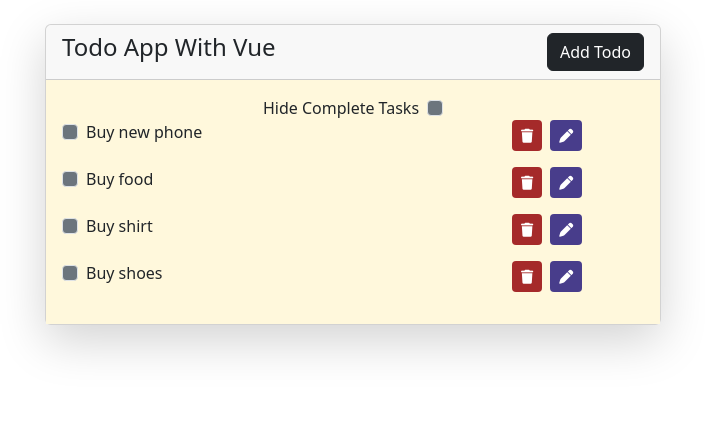
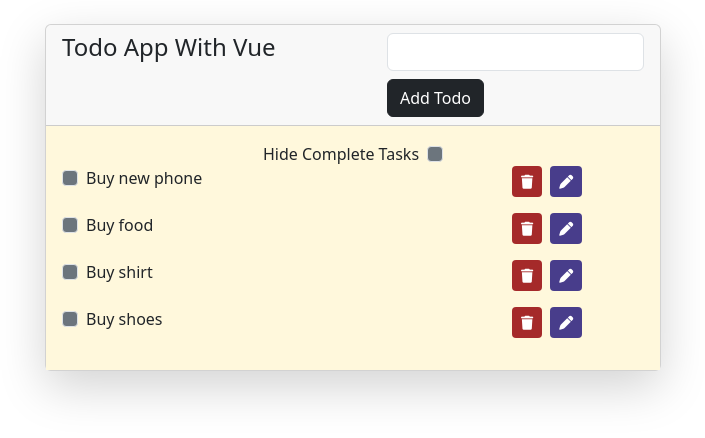
Before and after one commit to paingsoekhant-coding/vue-todo-list, a Vue app: page / in a window 1280 px wide. Shown: the top 438 px of the page, without its empty margins (287-992 px from the left). Built offline with nearby package versions, Linux system fonts and the light colour scheme.

Commit message:
[Complete] Add new data method

```diff
--- a/index.html
+++ b/index.html
@@ -6,12 +6,14 @@
     <link rel="icon" href="/favicon.ico">
     <meta name="viewport" content="width=device-width, initial-scale=1.0">
     <title>Todo List</title>
-    <link rel="stylesheet" href="https://cdnjs.cloudflare.com/ajax/libs/font-awesome/6.6.0/css/all.min.css" integrity="sha512-Kc323vGBEqzTmouAECnVceyQqyqdsSiqLQISBL29aUW4U/M7pSPA/gEUZQqv1cwx4OnYxTxve5UMg5GT6L4JJg==" crossorigin="anonymous" referrerpolicy="no-referrer"
-    />
+    <link rel="stylesheet" href="https://cdnjs.cloudflare.com/ajax/libs/font-awesome/6.6.0/css/all.min.css"
+        integrity="sha512-Kc323vGBEqzTmouAECnVceyQqyqdsSiqLQISBL29aUW4U/M7pSPA/gEUZQqv1cwx4OnYxTxve5UMg5GT6L4JJg=="
+        crossorigin="anonymous" referrerpolicy="no-referrer" />
 </head>
 
 <body>
     <div id="app"></div>
+    <script src="https://cdn.jsdelivr.net/npm/sweetalert2@11"></script>
     <script type="module" src="/src/main.js"></script>
 </body>
 
--- a/package.json
+++ b/package.json
@@ -10,10 +10,12 @@
   },
   "dependencies": {
     "bootstrap": "^5.3.3",
-    "vue": "^3.4.29"
+    "vue": "^3.4.29",
+    "vue-router": "^4.4.3"
   },
   "devDependencies": {
     "@vitejs/plugin-vue": "^5.0.5",
+    "@vue/cli-plugin-router": "~5.0.0",
     "vite": "^5.3.1"
   }
 }
--- a/src/components/HomePage.vue
+++ b/src/components/HomePage.vue
@@ -3,7 +3,21 @@
     <div class="card shadow-lg">
       <div class="card-header d-flex justify-content-between">
         <h4>Todo App With Vue</h4>
-        <a href="" class="btn btn-dark text-white rounded">Add Todo</a>
+
+        <!-- <a href="" class="btn btn-dark text-white rounded">Add Todo</a> -->
+        <div class="">
+          <input
+            type="text"
+            name=""
+            id=""
+            class="form-control"
+            v-model="newData"
+            v-on:keyup.enter="create"
+          />
+          <button class="btn btn-dark mt-2" v-on:click="create">
+            Add Todo
+          </button>
+        </div>
       </div>
       <div class="card-body">
         <div class="text-center">
@@ -49,6 +63,7 @@ export default {
   name: "HomePage",
   data: () => ({
     hideComplete: false,
+    newData: "",
     tasks: [
       { action: "Buy new phone", isDone: false },
       { action: "Buy food ", isDone: false },
@@ -73,6 +88,23 @@ export default {
     //   }
     // },
   },
+  methods: {
+    create() {
+      if (this.newData !== "") {
+        this.tasks.push({
+          action: this.newData,
+          isDone: false,
+        });
+        this.newData = "";
+      } else {
+        Swal.fire({
+          icon: "error",
+          title: "Oops...",
+          text: "Please Fill New Data!",
+        });
+      }
+    },
+  },
 };
 </script>
 
```
Also changed, not shown: src/components/AddTodo.vue (added, +22 -0 lines), src/main.js (+6 -2 lines), 1 other file (tests, documents, lock files or other folders).
